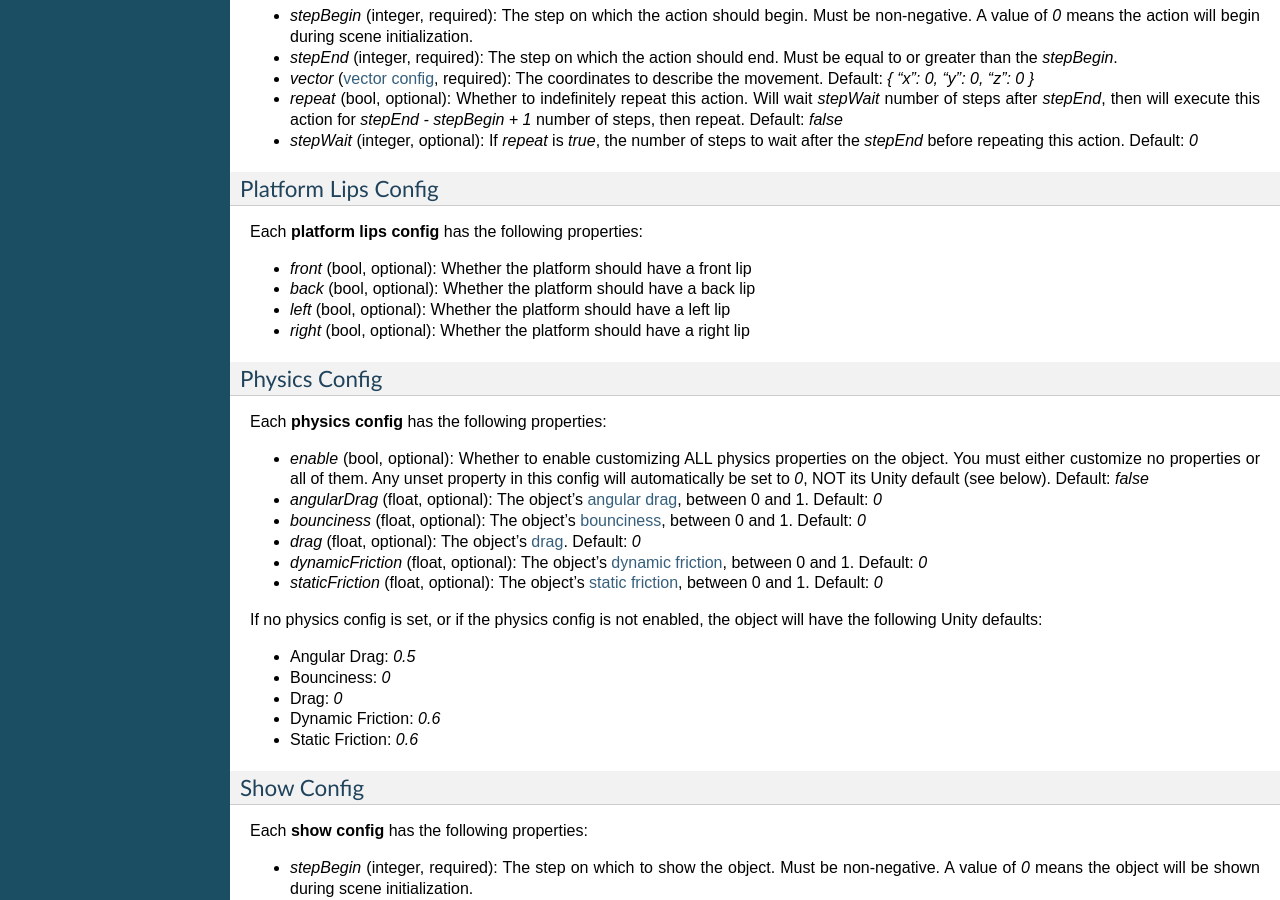
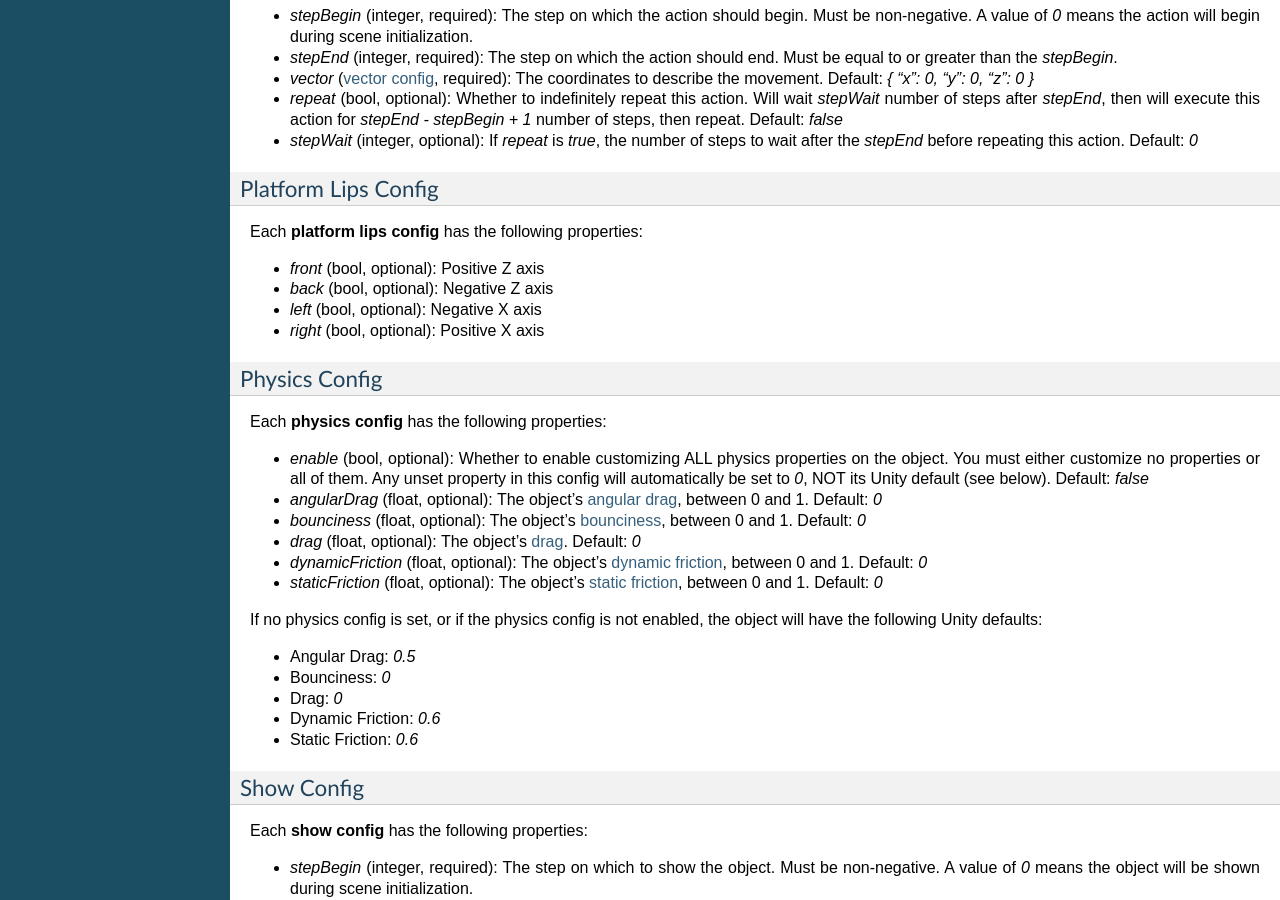
Before and after one commit to NextCenturyCorporation/MCS, a Sphinx documentation site: the page built from docs/source/schema.rst, in a window 1280 px wide and 900 px high, scrolled down 4678 px. Built offline with Sphinx 7.4.7, drawn with Linux system fonts in a browser that asks for light colours.

```diff
--- a/docs/source/schema.rst
+++ b/docs/source/schema.rst
@@ -208,10 +208,10 @@
 
 Each **platform lips config** has the following properties:
 
-- `front` (bool, optional): Whether the platform should have a front lip
-- `back` (bool, optional): Whether the platform should have a back lip
-- `left` (bool, optional): Whether the platform should have a left lip
-- `right` (bool, optional): Whether the platform should have a right lip
+- `front` (bool, optional): Positive Z axis
+- `back` (bool, optional): Negative Z axis
+- `left` (bool, optional): Negative X axis
+- `right` (bool, optional): Positive X axis
 
 Physics Config
 **************
```
Also changed, not shown: other parts of docs/source/schema.rst (+1 -1 lines), 1 other file.
